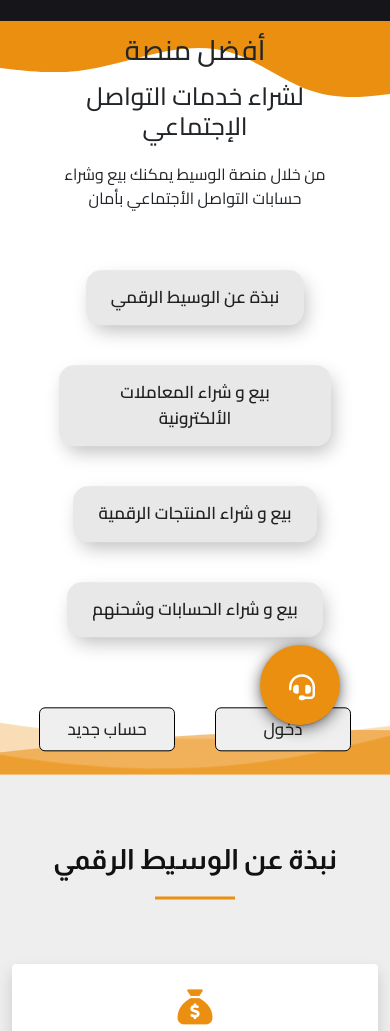
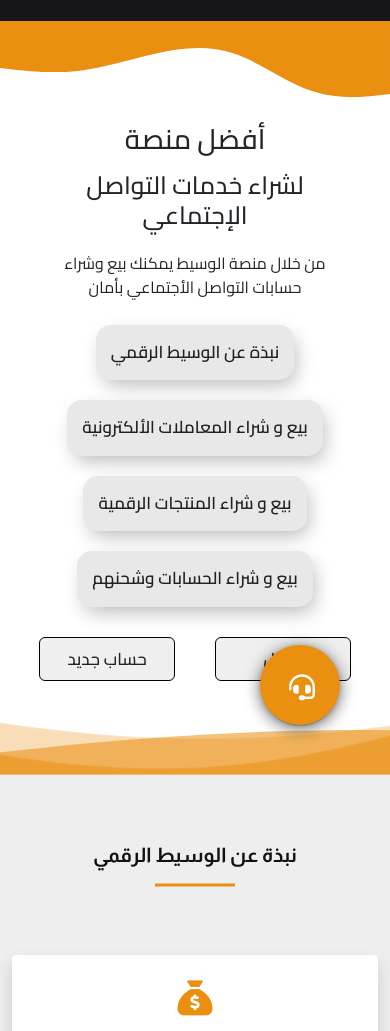
Before and after one commit to Mohamed-Ly/wst, a plain HTML site: page alwaset/index.html in a window 390 px wide. Shown: the part 69-1100 px from the top of the page. Drawn offline with nearby package versions, Linux system fonts and the light colour scheme.

Commit message:
Update style.css

```diff
--- a/alwaset/css/style.css
+++ b/alwaset/css/style.css
@@ -142,14 +142,10 @@ html {
 }
 @media (max-width: 991px) {
     .landing .content {
-        margin-top: 50px;
+        height: 460px;
     }
     .landing .content .buttons {
         flex-direction: column;
-        margin-top: 40px;
-    }
-    .landing .login-info-min {
-        margin-top: 30px;
     }
 }
 .landing .content h1 {
@@ -164,7 +160,7 @@ html {
     align-items: center;
 }
 .landing-btn {
-    padding: 15px 25px;
+    padding: 15px;
     border: unset;
     border-radius: 15px;
     color: #212121;
@@ -177,7 +173,7 @@ html {
     box-shadow: 4px 8px 19px -3px rgba(0,0,0,0.27);
     transition: all 250ms;
     overflow: hidden;
-    margin: 20px;
+    margin: 10px;
 }
 .landing-btn::before {
     content: "";
@@ -375,16 +371,22 @@ html {
     font-family: 'Almarai', sans-serif !important;
     font-weight: 700;
     color: #111;
+    font-size: 25px;
 }
 .main-title h1::before {
     content: "";
     position: absolute;
     left: 50%;
-    top: 55px;
+    top: 42px;
     transform: translate(-50%, -50%);
     width: 80px;
     height: 3px;
     background-color: hsl(35deg 87% 49%);
+}
+@media (max-width: 767px) {
+    .main-title h1 {
+        font-size: 20px;
+    }
 }
 .first-section .row .box {
     padding: 15px;
@@ -498,7 +500,7 @@ html {
 .second-section .marquee-content li img {
     width: 100%;
     /* height: 100%; */
-    width: 120px;
+    width: 115px;
 }
 @media (max-width: 600px) {
     :root {
```
